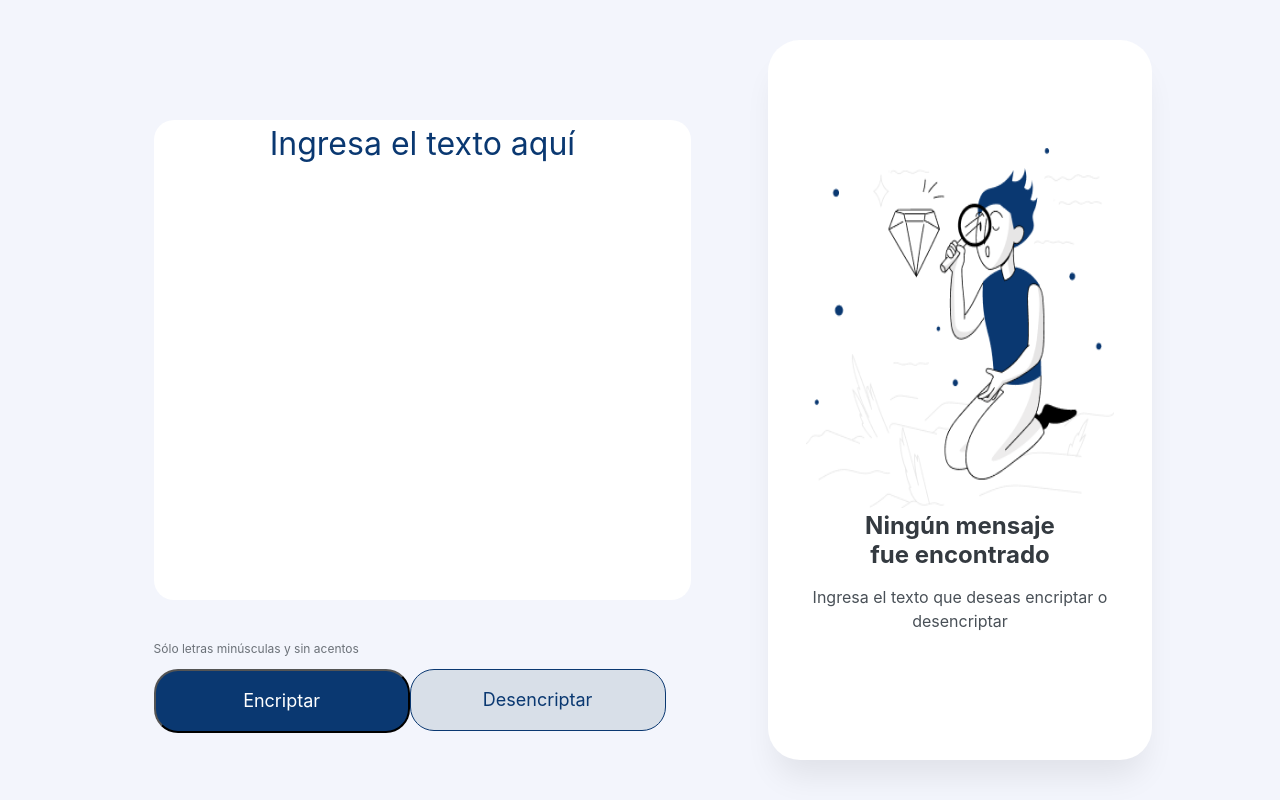
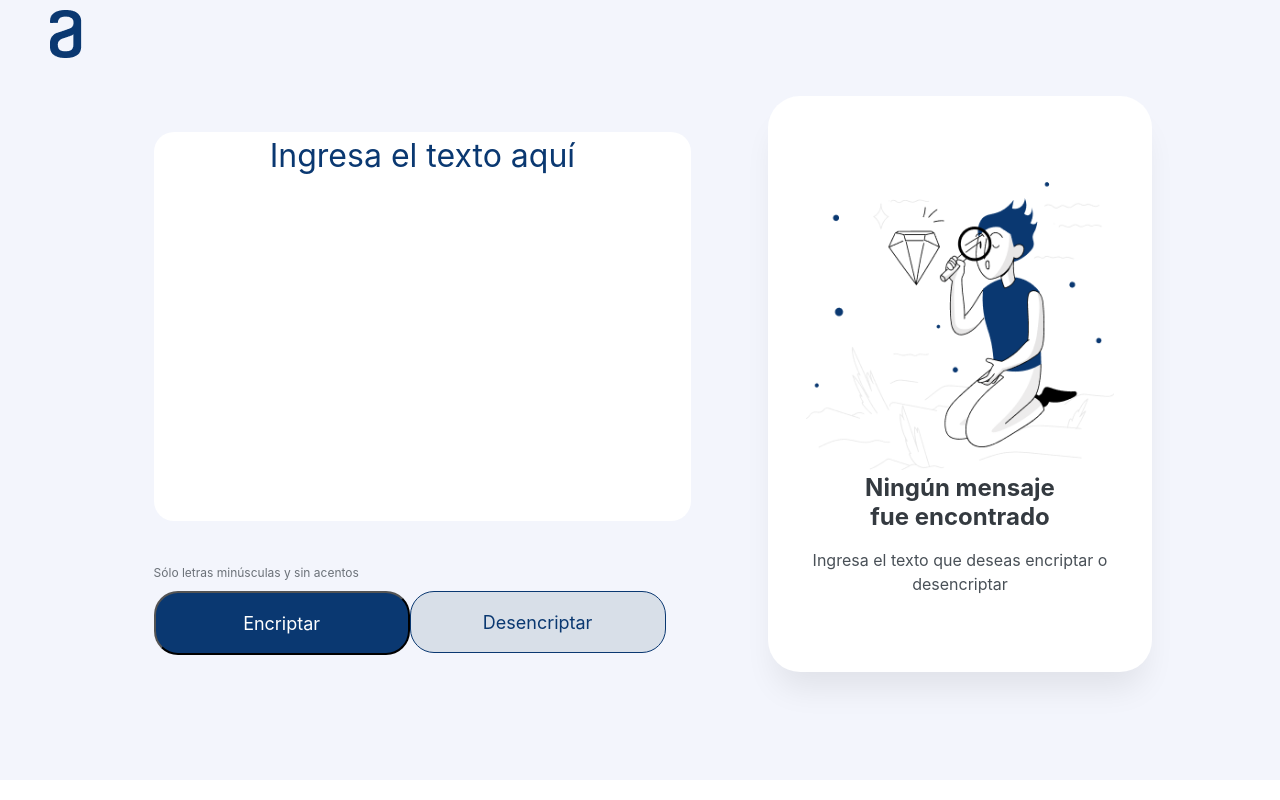
Before and after one commit to RDContras/encriptador-de-texto, a plain HTML site: page index.html in a window 1280 px wide. Drawn offline with nearby package versions, Linux system fonts and the light colour scheme.

Commit message:
git commit -m

```diff
--- a/estilos.css
+++ b/estilos.css
@@ -3,19 +3,30 @@
     padding: 0;
 }
 
+header{
+    width: 100;
+    height: 60px;
+    background-color:#f3f5fc;
+}
+
+header img{
+    margin-left: 40px;
+    padding: 10px;
+}
+
 .container{
     position: relative;
     width: 100vw;
-    height: 100vh;
+    height: 90vh;
     background: #f3f5fc;
 }
 
 .texto{
     position: absolute;
     width: 42%;
-    height: 60%;
+    height: 54%;
     left: 12%;
-    top: 15%;
+    top: 10%;
     text-align:center;
     border: none;
     font-family: "Inter";
@@ -50,7 +61,7 @@
     position: absolute;
     width: 80%;
     left: 12%;
-    top: 80%;
+    top: 70%;
 }
 
 .terminos p {
@@ -74,7 +85,7 @@
     position: absolute;
     width: 80%;
     left: 12%;
-    top: 82%;
+    top: 72%;
 }
 
 .btn-encriptar{
@@ -90,6 +101,7 @@
     line-height: 19px;
     text-align: center;
     color: #fff;
+    cursor: pointer;
 }
 
 .btn-desencriptar{
@@ -110,6 +122,7 @@
     line-height: 19px;
     text-align: center;
     color: #0a3871;
+    cursor: pointer;
 }
 
 .btn-desencriptar:hover,
@@ -124,7 +137,7 @@
     justify-content: center;
     position: absolute;
     width: 30%;
-    height: 90%;
+    height: 80%;
     left: 60%;
     top: 5%;
     background: #fff;
--- a/index.html
+++ b/index.html
@@ -10,6 +10,9 @@
     <script src="https://unpkg.com/sweetalert/dist/sweetalert.min.js"></script>
 </head>
 <body>
+    <header>
+    <img src="img/logo.png" alt="Logo Alura">
+    </header>
     <div class="container">
         <div class="encriptar">
             <textarea name="texto" class="texto" id="texto" cols="30" rows="10" placeholder="Ingresa el texto aquí"></textarea>
```
